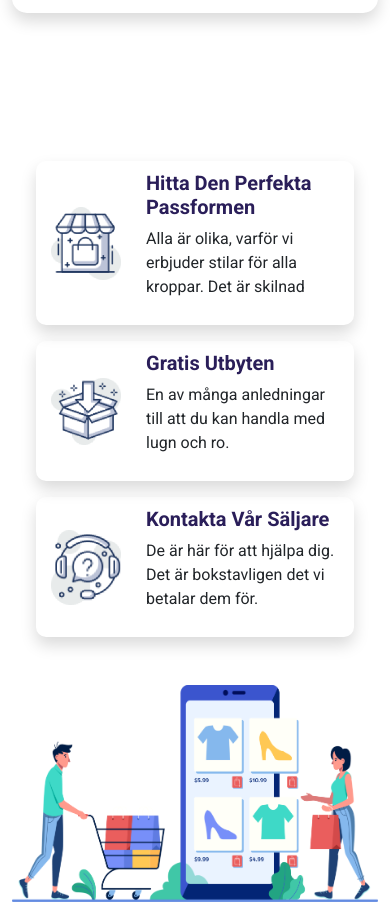
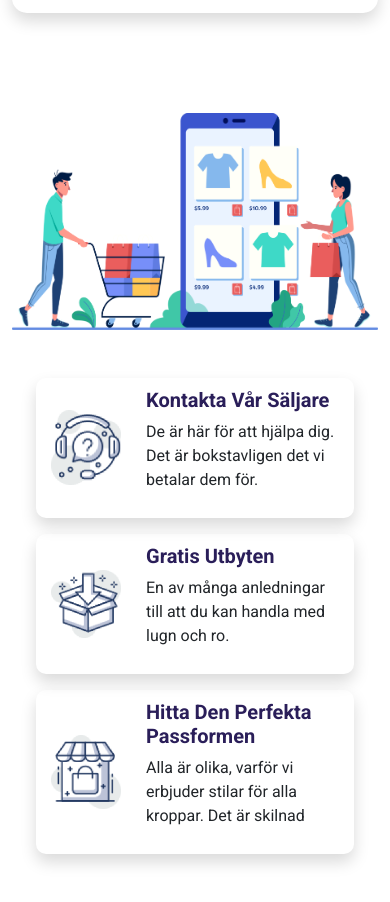
Before and after one commit to khalid0132/Assignment-2-Bootstrap-Responsive-, a plain HTML site: page index.html in a window 390 px wide. Shown: the part 4461-5363 px from the top of the page. Drawn offline with Linux system fonts and the light colour scheme.

Commit message:
counter commit

```diff
--- a/css/style.css
+++ b/css/style.css
@@ -130,3 +130,9 @@ div.social_media ul li a:hover span{
 
 
 /* Footer CSS ends here */
+@media (max-width: 668px){
+    #counter .row{
+        display: flex;
+        flex-direction: column-reverse;
+    }
+}
```
